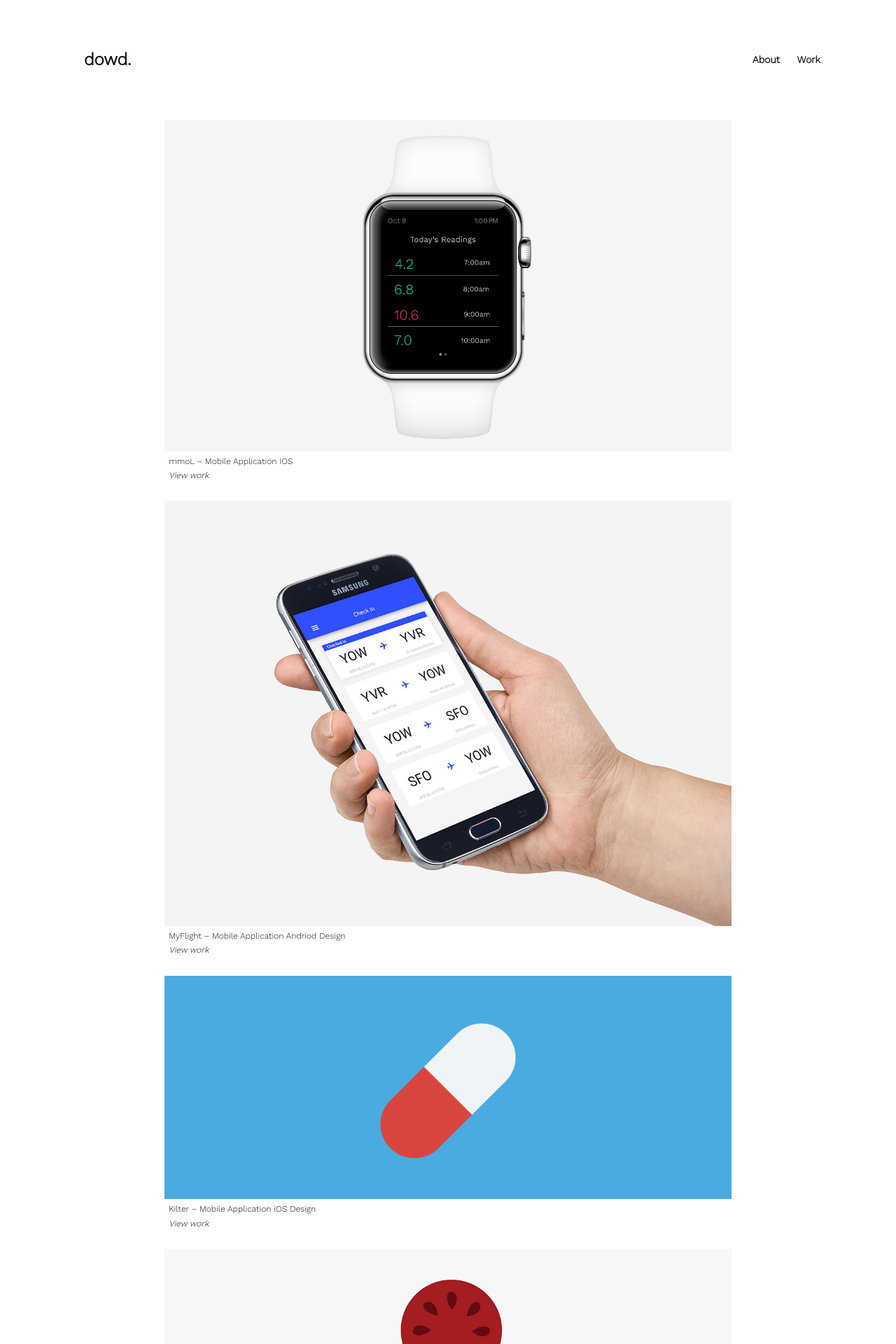
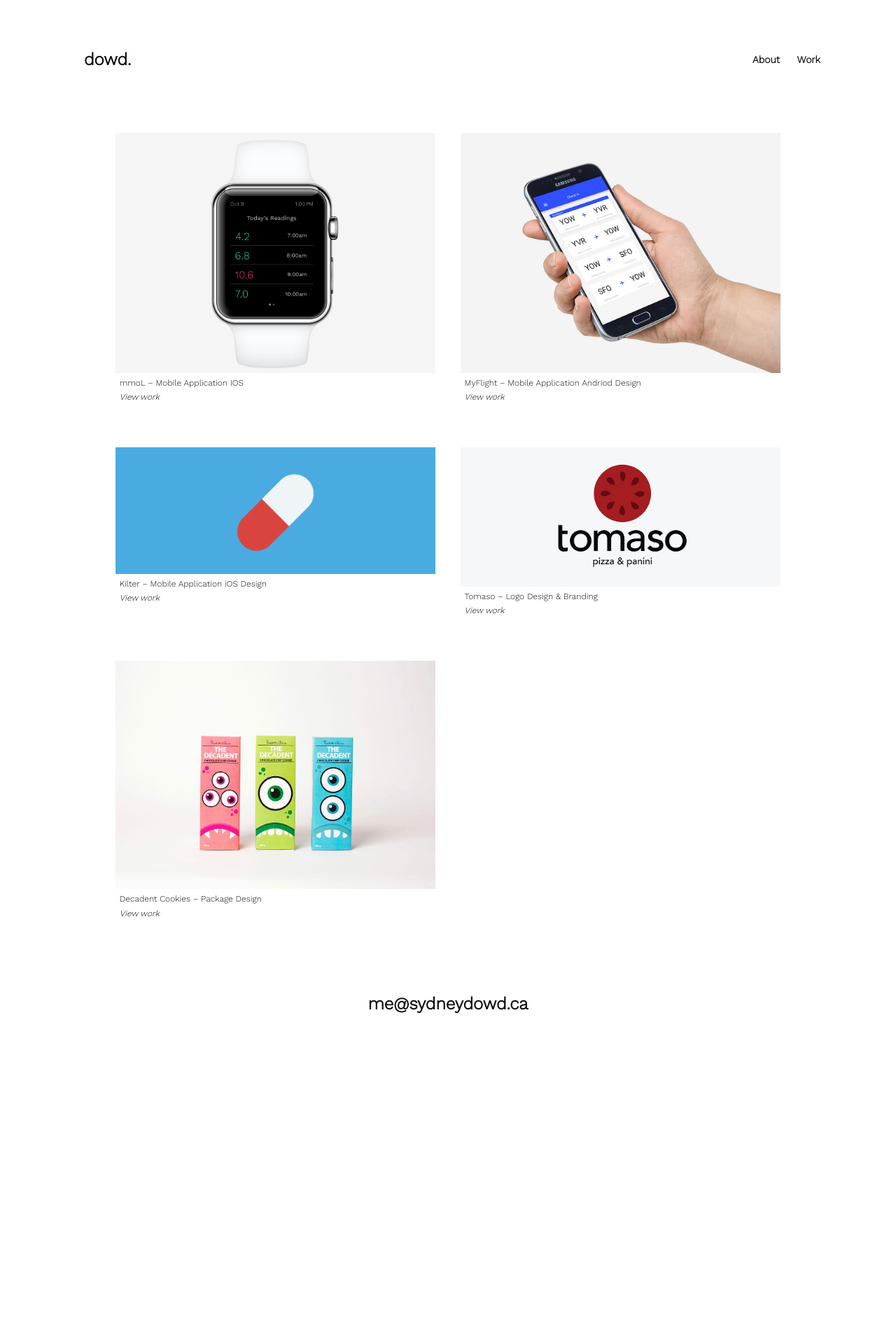
Before and after one commit to sydneydowd/portfolio, a Jekyll site: the page built from index.html, in a window 1280 px wide. Shown: the top 1920 px of the page at 70% size. Built offline with Jekyll 4.4.1, drawn with Linux system fonts in a browser that asks for light colours; after the commit the page ends 1448 px from its top, so only the background shows below that.

Commit message:
changed the layout on the main page

```diff
--- a/index.html
+++ b/index.html
@@ -4,29 +4,43 @@
 
 <div class="work pad-t pad-b">
 
-   <figure>
+  <div class="grid">
+
+    <div class="unit unit-xs-1 unit-s-1 unit-m-1-2 unit-l-1-2">
+   <figure class="padding">
       <a href="{{site.baseurl}}/"><img class="workprev" src="{{site.baseurl}}/images/diabetes-prev.jpg" alt="Diabetes App Iwatch"></a>
         <figcaption class="milli">mmoL – Mobile Application IOS <br><a href="{{site.baseurl}}/myflight/" class="caption" aria-label="view myflight mobile app work page"><em>View work</em></a></figcaption>
     </figure>
+             </div>
 
-  <figure>
+    <div class="unit unit-xs-1 unit-s-1 unit-m-1-2 unit-l-1-2">
+  <figure class="padding">
       <a href="{{site.baseurl}}/myflight/"><img class="workprev" src="{{site.baseurl}}/images/myflight-mockup.jpg" alt="MyFlight Andriod Application"></a>
         <figcaption class="milli">MyFlight – Mobile Application Andriod Design <br><a href="{{site.baseurl}}/myflight/" class="caption" aria-label="view myflight mobile app work page"><em>View work</em></a></figcaption>
     </figure>
+    </div>
 
-     <figure>
+
+  <div class="unit unit-xs-1 unit-s-1 unit-m-1-2 unit-l-1-2">
+     <figure class="padding">
       <a href="{{site.baseurl}}/kilter/"><img class="workprev" src="{{site.baseurl}}/images/kilter-prev.png" alt="Kilter IOS Design"></a>
         <figcaption class="milli">Kilter – Mobile Application iOS Design <br> <a href="{{site.baseurl}}/kilter/" class="caption" aria-label="view kilter mobile app work page"><em>View work</em></a></figcaption>
     </figure>
+    </div>
 
-    <figure>
+    <div class="unit unit-xs-1 unit-s-1 unit-m-1-2 unit-l-1-2">
+    <figure class="padding">
       <a href="{{site.baseurl}}/tomaso/"><img class="workprev" src="{{site.baseurl}}/images/tomaso-vertical.jpg" alt="Tomaso Logo"></a>
       <figcaption class="milli">Tomaso – Logo Design & Branding <br><a href="{{site.baseurl}}/tomaso/" class="caption" aria-label="view tomaso logo work page"><em>View work</em></a></figcaption>
     </figure>
+      </div>
 
-    <figure>
+    <div class="unit unit-xs-1 unit-s-1 unit-m-1-2 unit-l-1-2">
+    <figure class="padding">
       <a href="{{site.baseurl}}/decadent/"><img class="workprev" src="{{site.baseurl}}/images/cookie-closed.jpg" alt="Decadent Cookie Package Design"></a>
         <figcaption class="milli">Decadent Cookies – Package Design <br><a href="{{site.baseurl}}/decadent/" class="caption" aria-label="view decadent package design work page"><em>View work</em></a></figcaption>
     </figure>
+      </div>
+   </div>
   </div>
 </div>
```
Also changed, not shown: _includes/css/main.css (+6 -2 lines), images/diabetes-prev.jpg.
